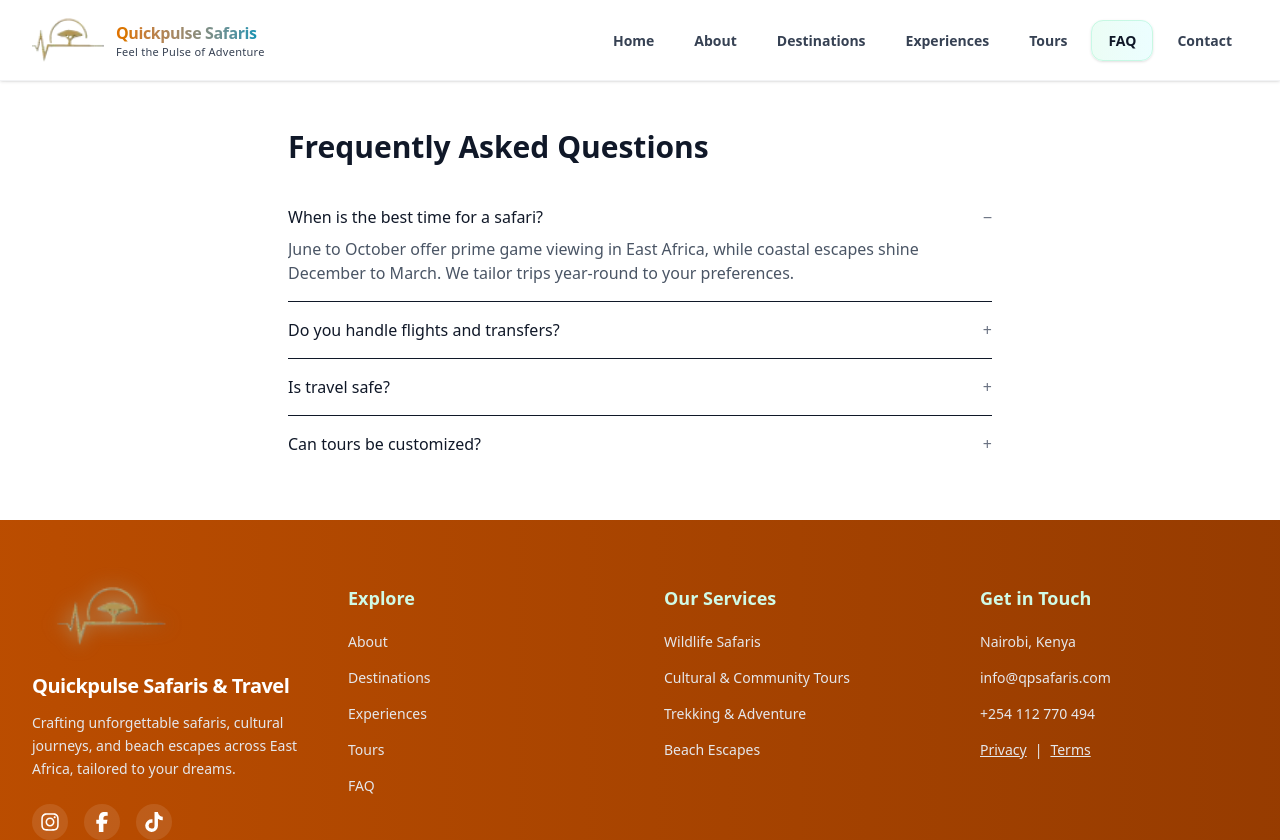
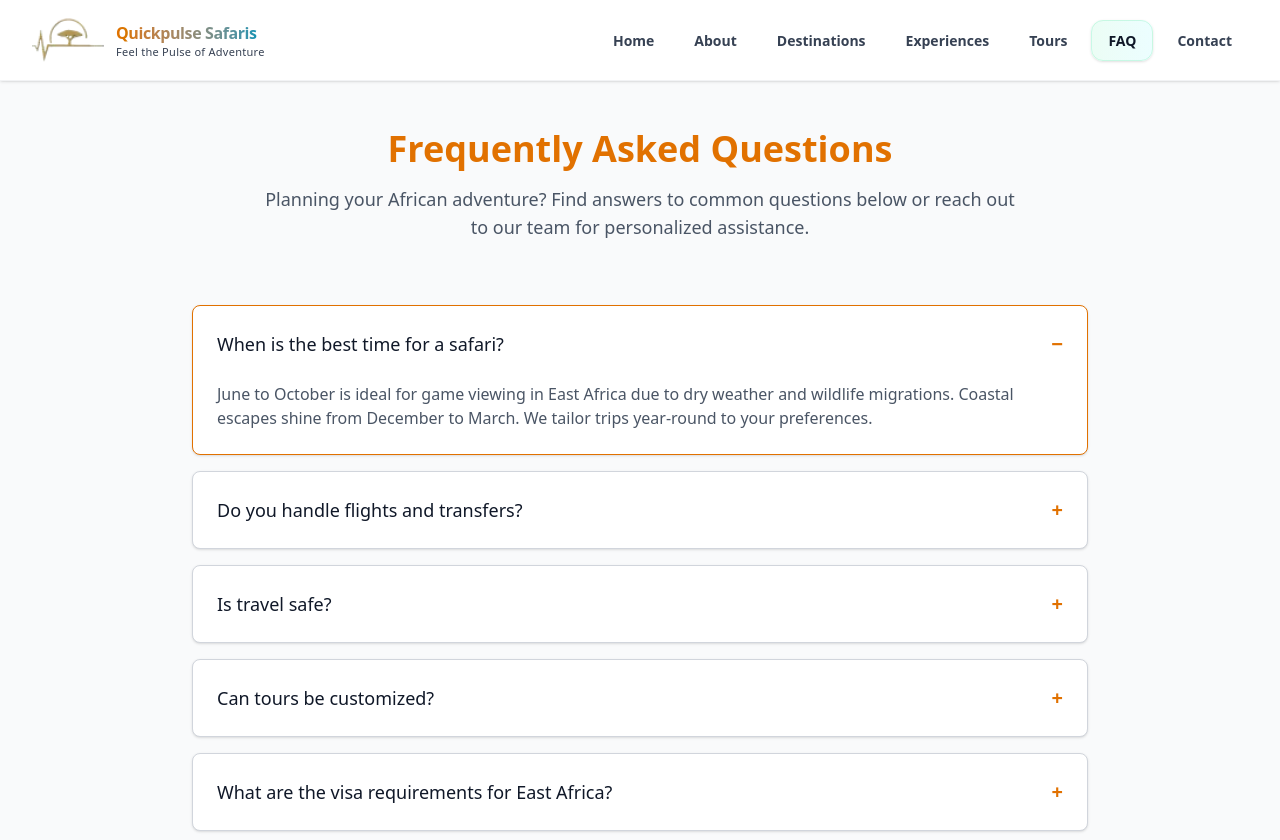
Before and after one commit to mike111-sys/Quick-Safaris, a React (Vite) app: page /faq in a window 1280 px wide. Shown: the top 840 px of the page. Built offline with nearby package versions, Linux system fonts and the light colour scheme.

Commit message:
refined FAQS

```diff
--- a/src/pages/FAQ.tsx
+++ b/src/pages/FAQ.tsx
@@ -1,41 +1,114 @@
-import { useState } from 'react'
-import { motion, AnimatePresence } from 'framer-motion'
+import { motion, AnimatePresence } from 'framer-motion';
+import { useState } from 'react';
 
 const faqs = [
-  { q: 'When is the best time for a safari?', a: 'June to October offer prime game viewing in East Africa, while coastal escapes shine December to March. We tailor trips year-round to your preferences.' },
-  { q: 'Do you handle flights and transfers?', a: 'Yes. We can arrange regional flights, airport pickups, ground transfers, and select accommodations to streamline your journey.' },
-  { q: 'Is travel safe?', a: 'Your safety is our priority. We partner with vetted guides and accommodations and share up-to-date advisories and travel tips.' },
-  { q: 'Can tours be customized?', a: 'Absolutely. Every itinerary can be adjusted to your dates, budget, style, and pace—solo, couples, families, or groups.' },
-]
+  {
+    q: 'When is the best time for a safari?',
+    a: 'June to October is ideal for game viewing in East Africa due to dry weather and wildlife migrations. Coastal escapes shine from December to March. We tailor trips year-round to your preferences.',
+  },
+  {
+    q: 'Do you handle flights and transfers?',
+    a: 'Yes, we arrange regional flights, airport pickups, ground transfers, and select accommodations to ensure a seamless journey.',
+  },
+  {
+    q: 'Is travel safe?',
+    a: 'Your safety is our priority. We partner with vetted guides and accommodations, provide up-to-date advisories, and share travel tips for a secure experience.',
+  },
+  {
+    q: 'Can tours be customized?',
+    a: 'Absolutely, every itinerary is adjustable to your dates, budget, travel style, and group size—perfect for solo travelers, couples, families, or groups.',
+  },
+  {
+    q: 'What are the visa requirements for East Africa?',
+    a: 'Visa requirements vary by country (e.g., Kenya, Tanzania, Uganda). Most travelers need a tourist visa, often available online or on arrival. We’ll guide you through the process based on your nationality.',
+  },
+  {
+    q: 'What is the typical group size for tours?',
+    a: 'Our tours range from private trips for 1-2 people to small groups of up to 12, ensuring a personalized experience. Larger groups can be accommodated upon request.',
+  },
+  {
+    q: 'How do you support sustainable travel?',
+    a: 'We prioritize eco-friendly practices, partnering with lodges and operators that support conservation and local communities, minimizing environmental impact.',
+  },
+  {
+    q: 'What payment options are available?',
+    a: 'We accept major credit cards, bank transfers, and secure online payments. Flexible payment plans are available, and we’ll provide details during booking.',
+  },
+];
 
 const FAQ = () => {
-  const [open, setOpen] = useState<number | null>(0)
+  const [open, setOpen] = useState<number | null>(0);
 
   return (
-    <section className="mx-auto max-w-3xl px-4 sm:px-6 lg:px-8 py-12">
-      <h1 className="text-3xl font-bold">Frequently Asked Questions</h1>
-      <div className="mt-6 divide-y">
+    <section className="mx-auto max-w-7xl px-4 sm:px-6 lg:px-8 py-12 bg-gray-50">
+      {/* Hero Section */}
+      <motion.div
+        initial={{ opacity: 0, y: 20 }}
+        whileInView={{ opacity: 1, y: 0 }}
+        viewport={{ once: true }}
+        transition={{ duration: 0.6 }}
+        className="text-center"
+      >
+        <h1 className="text-3xl md:text-4xl font-bold text-amber-600">
+          Frequently Asked Questions
+        </h1>
+        <p className="mt-4 text-lg text-gray-600 max-w-3xl mx-auto">
+          Planning your African adventure? Find answers to common questions below or reach out to our team for personalized assistance.
+        </p>
+      </motion.div>
+
+      {/* FAQ Section */}
+      <motion.div
+        initial={{ opacity: 0, y: 20 }}
+        whileInView={{ opacity: 1, y: 0 }}
+        viewport={{ once: true }}
+        transition={{ duration: 0.6, delay: 0.2 }}
+        className="mt-16 max-w-4xl mx-auto"
+      >
+        <div className="space-y-4">
           {faqs.map((f, i) => {
-          const isOpen = open === i
+            const isOpen = open === i;
             return (
-            <div key={f.q} className="py-4">
-              <button onClick={() => setOpen(isOpen ? null : i)} className="w-full text-left flex items-center justify-between">
-                <span className="font-medium">{f.q}</span>
-                <span className="text-gray-500">{isOpen ? '−' : '+'}</span>
+              <div
+                key={f.q}
+                className={`border rounded-lg bg-white shadow-sm ${
+                  isOpen ? 'border-amber-600' : 'border-gray-300'
+                }`}
+              >
+                <button
+                  onClick={() => setOpen(isOpen ? null : i)}
+                  className="w-full text-left cursor-pointer flex items-center justify-between p-6 hover:bg-amber-50 transition"
+                  aria-expanded={isOpen}
+                  aria-controls={`faq-answer-${i}`}
+                >
+                  <span className="text-lg font-medium text-gray-900">{f.q}</span>
+                  <span className="text-amber-600 text-xl font-bold">
+                    {isOpen ? '−' : '+'}
+                  </span>
                 </button>
                 <AnimatePresence initial={false}>
                   {isOpen && (
-                  <motion.p initial={{ height: 0, opacity: 0 }} animate={{ height: 'auto', opacity: 1 }} exit={{ height: 0, opacity: 0 }} transition={{ duration: 0.3 }} className="overflow-hidden text-gray-600 pt-2">
+                    <motion.div
+                      id={`faq-answer-${i}`}
+                      initial={{ height: 0, opacity: 0 }}
+                      animate={{ height: 'auto', opacity: 1 }}
+                      exit={{ height: 0, opacity: 0 }}
+                      transition={{ duration: 0.3 }}
+                      className="overflow-hidden"
+                    >
+                      <p className="px-6 pb-6 text-gray-600 sm:text-base">
                         {f.a}
-                  </motion.p>
+                      </p>
+                    </motion.div>
                   )}
                 </AnimatePresence>
               </div>
-          )
+            );
           })}
         </div>
+      </motion.div>
     </section>
-  )
-}
+  );
+};
 
-export default FAQ
+export default FAQ;
```
Lines whose indentation alone changed are shown as unchanged.
